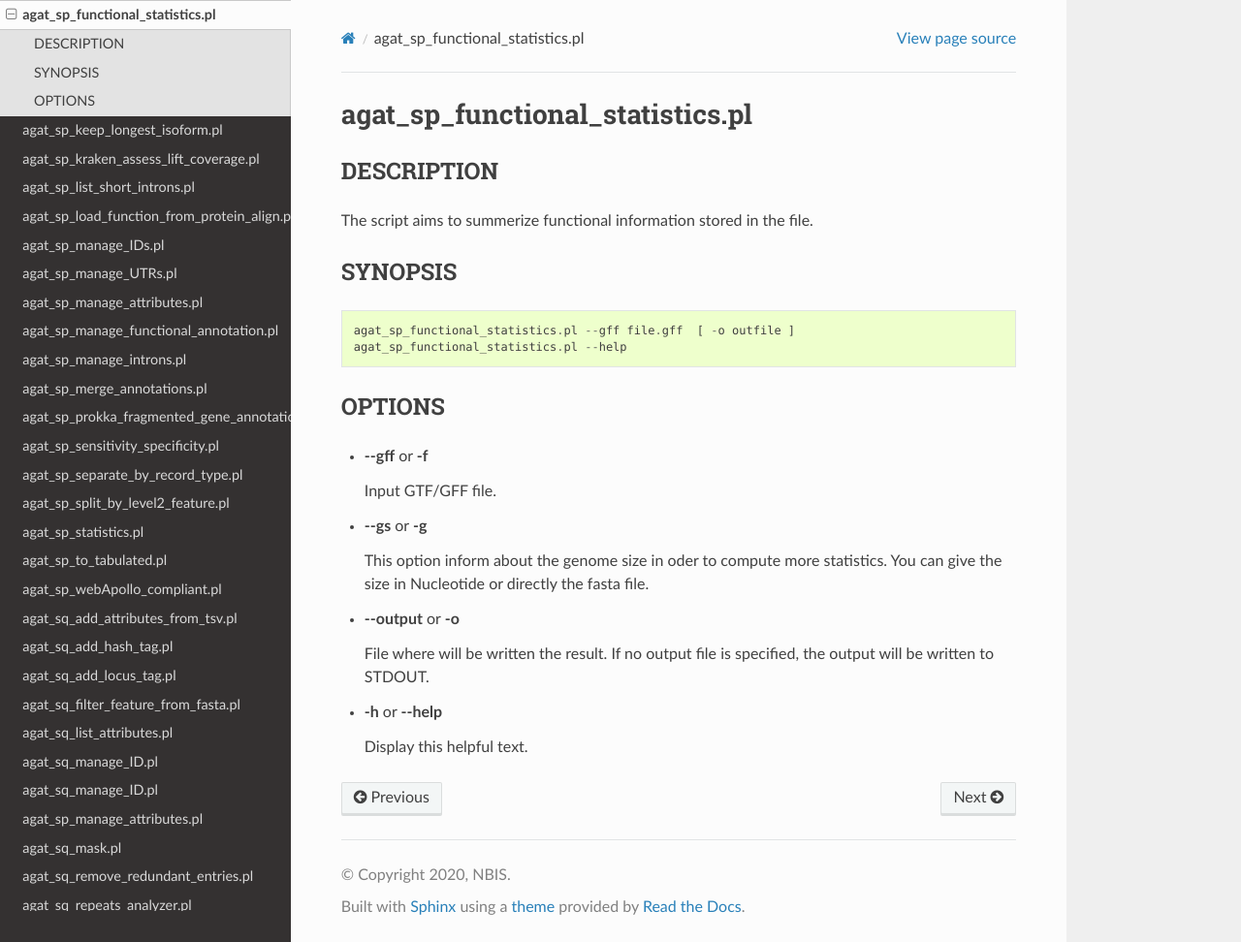
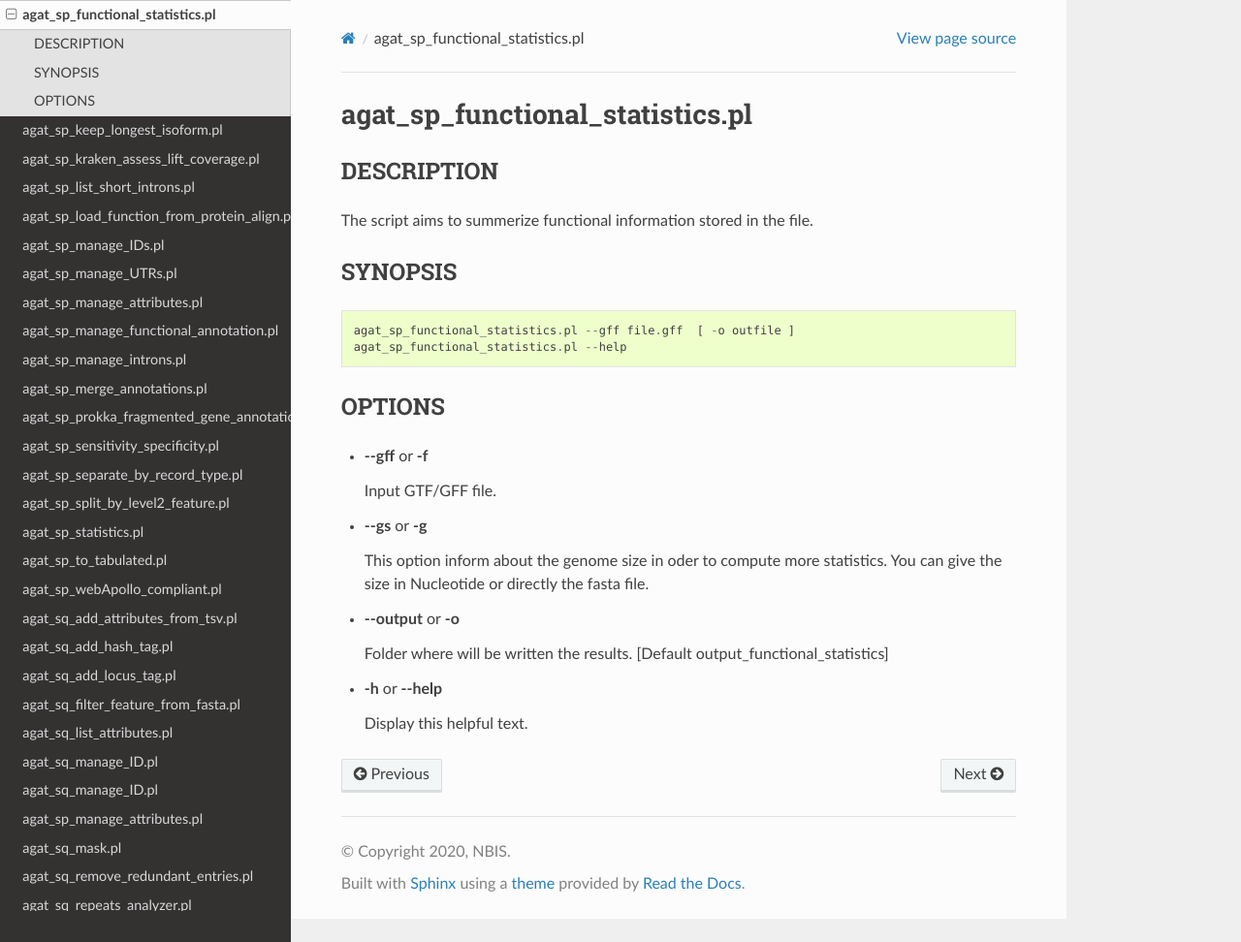
Before and after one commit to NBISweden/AGAT, a Sphinx documentation site: the page built from docs/tools/agat_sp_functional_statistics.md, in a window 1280 px wide and 972 px high. Shown: the whole window at 97% size. Built offline with Sphinx 7.4.7 and the Read the Docs theme 2.0.0, drawn with Linux system fonts in a browser that asks for light colours; pages that are not in the unit, such as notebooks, are missing from menus.

Commit message:
fix #297

```diff
--- a/docs/tools/agat_sp_functional_statistics.md
+++ b/docs/tools/agat_sp_functional_statistics.md
@@ -24,8 +24,7 @@ agat_sp_functional_statistics.pl --help
 
 - **--output** or **-o**
 
-    File where will be written the result. If no output file is specified,
-    the output will be written to STDOUT.
+    Folder where will be written the results. \[Default output_functional_statistics\]
 
 - **-h** or **--help**
 
```
Also changed, not shown: 6 other files.
